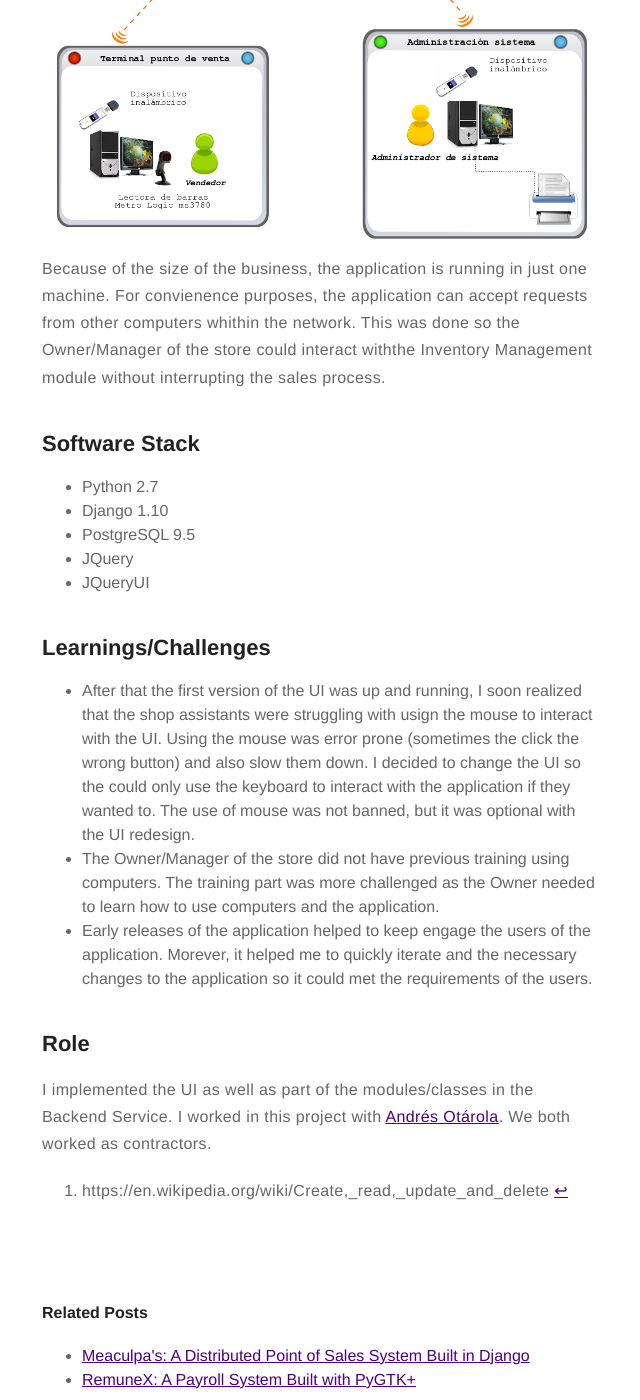
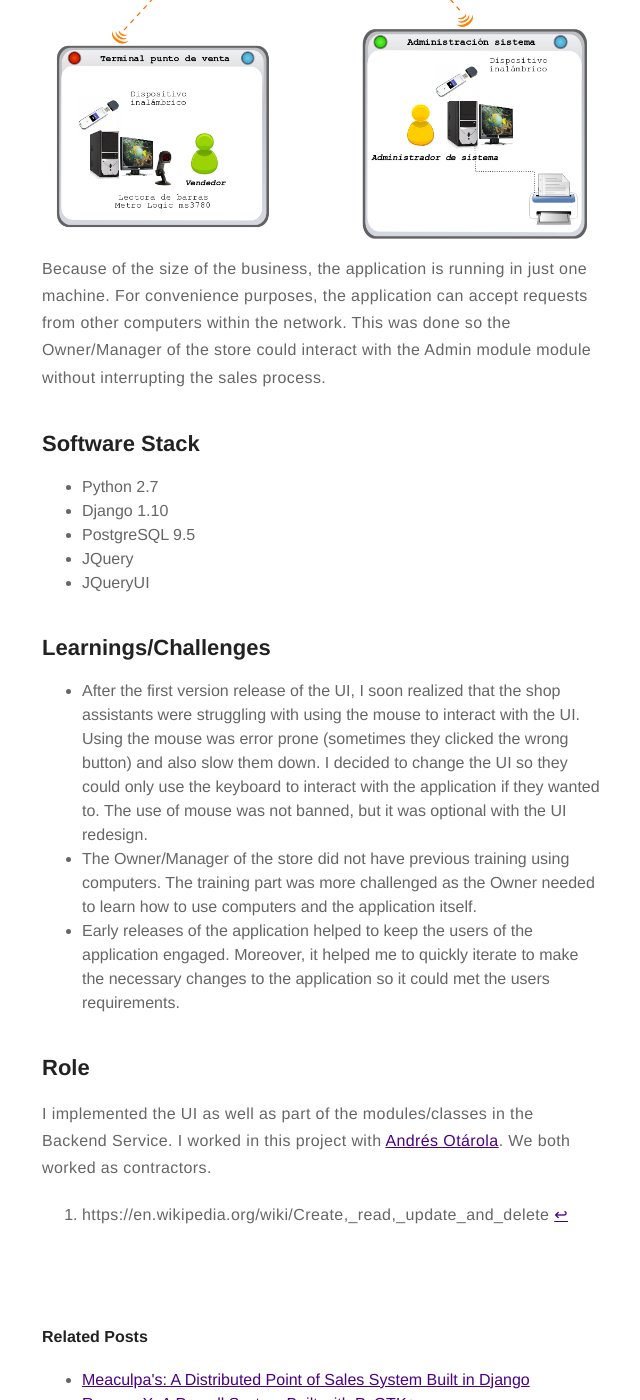
Before and after one commit to minostro/minostro.github.io, a Jekyll site: the page built from _posts/2017-05-14-alymoly.markdown, in a window 1280 px wide and 1400 px high, scrolled down 1981 px. Shown: the whole window, without its empty margins (318-958 px from the left). Built offline with Jekyll 4.4.1, drawn with Linux system fonts in a browser that asks for light colours; comment, search, counter and statistics services are not loaded; some of the changed text lies outside the part shown.

Commit message:
autocommit

```diff
--- a/_posts/2017-05-14-alymoly.markdown
+++ b/_posts/2017-05-14-alymoly.markdown
@@ -16,7 +16,7 @@ AlyMoly is a Point of Sales System built for a liquor store based in the city of
 
 The application has three modules:
 
-### Inventory Management
+### Admin
 This module is meant to by used by Owner/Manager of the store. The user can:
 * CRUD[^1] products (including the stock)
 * CRUD users of the app
@@ -25,14 +25,14 @@ This module is meant to by used by Owner/Manager of the store. The user can:
 [^1]: https://en.wikipedia.org/wiki/Create,_read,_update_and_delete
 
 ### Sales
-This module is meant to by used by the shop assistant when saling the products. All the sales are captured/recorded at the shift level to have more granular level of details.
+This module is meant to by used by the shop assistant when selling the products. All the sales are captured/recorded at the shift level to have more granular level of details.
 
 ### Reporting
 This module is meant to be used by the Owner/Manager of the store to check the health of the business.
 
 ## Physical Diagram
 ![Logical Diagram](/assets/images/projects/alymoly/physical_diagram.png)
-Because of the size of the business, the application is running in just one machine. For convienence purposes, the application can accept requests from other computers whithin the network. This was done so the Owner/Manager of the store could interact withthe Inventory Management module without interrupting the sales process.
+Because of the size of the business, the application is running in just one machine. For convenience purposes, the application can accept requests from other computers within the network. This was done so the Owner/Manager of the store could interact with the Admin module module without interrupting the sales process.
 
 ## Software Stack
 * Python 2.7
@@ -42,9 +42,9 @@ Because of the size of the business, the application is running in just one mach
 * JQueryUI
 
 ## Learnings/Challenges
-* After that the first version of the UI was up and running, I soon realized that the shop assistants were struggling with usign the mouse to interact with the UI. Using the mouse was error prone (sometimes the click the wrong button) and also slow them down. I decided to change the UI so the could only use the keyboard to interact with the application if they wanted to. The use of mouse was not banned, but it was optional with the UI redesign.
-* The Owner/Manager of the store did not have previous training using computers. The training part was more challenged as the Owner needed to learn how to use computers and the application.
-* Early releases of the application helped to keep engage the users of the application. Morever, it helped me to quickly iterate and the necessary changes to the application so it could met the requirements of the users.
+* After the first version release of the UI, I soon realized that the shop assistants were struggling with using the mouse to interact with the UI. Using the mouse was error prone (sometimes they clicked the wrong button) and also slow them down. I decided to change the UI so they could only use the keyboard to interact with the application if they wanted to. The use of mouse was not banned, but it was optional with the UI redesign.
+* The Owner/Manager of the store did not have previous training using computers. The training part was more challenged as the Owner needed to learn how to use computers and the application itself.
+* Early releases of the application helped to keep the users of the application engaged. Moreover, it helped me to quickly iterate to make the necessary changes to the application so it could met the users requirements.
 
 ## Role
 I implemented the UI as well as part of the modules/classes in the Backend Service. I worked in this project with [Andrés Otárola](https://github.com/aotarola). We both worked as contractors.
```
